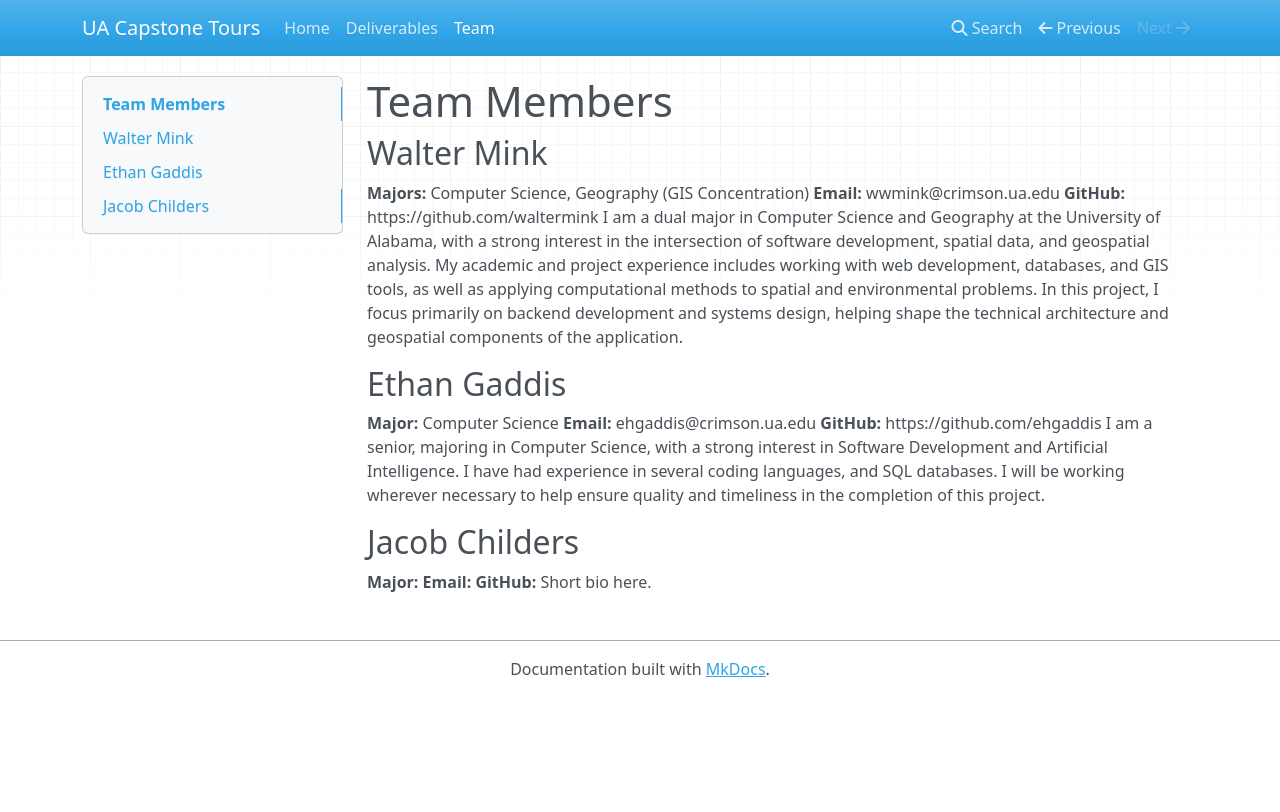
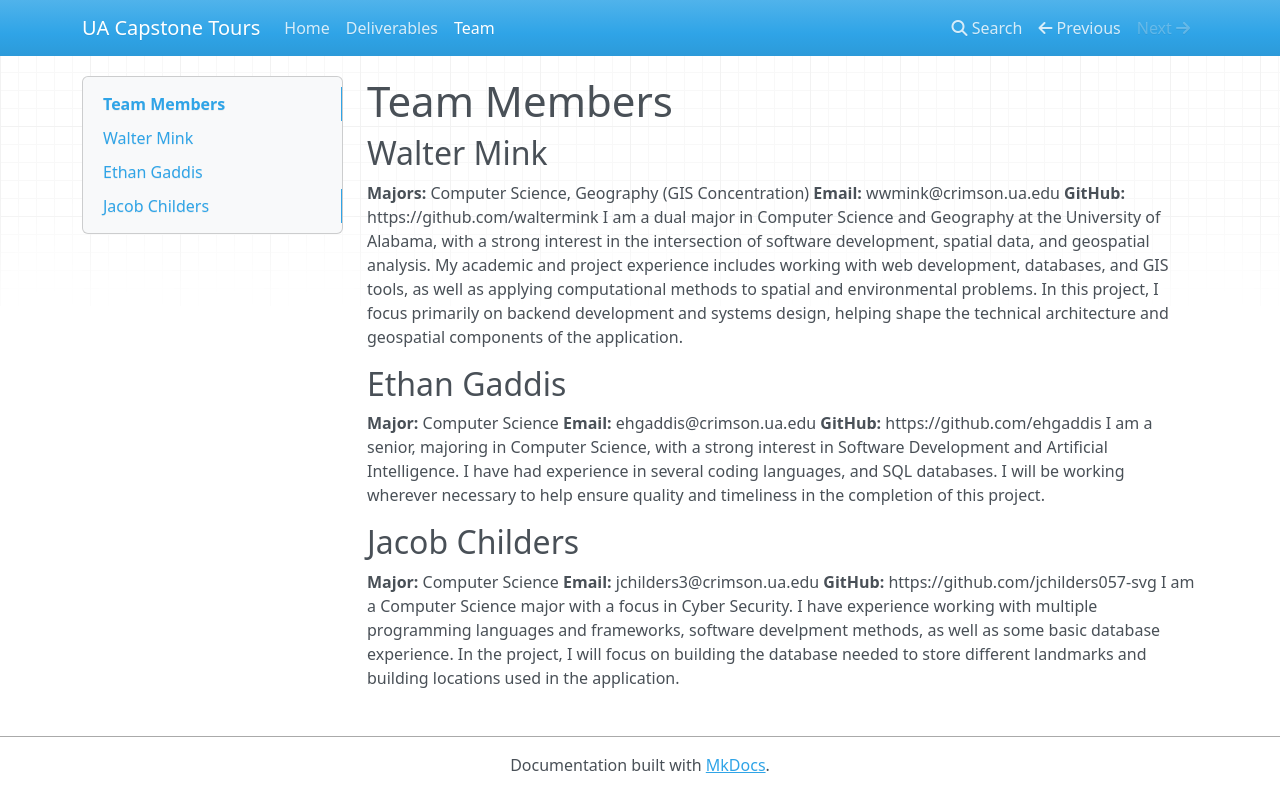
Before and after one commit to waltermink/ua-capstone-tours, an MkDocs documentation site: the page built from docs/team.md, in a window 1280 px wide. Shown: the top 812 px of the page. Built offline with MkDocs 1.6.1, drawn with Linux system fonts in a browser that asks for light colours; nearby versions of some CDN libraries.

Commit message:
Created my bio for the website page

```diff
--- a/docs/team.md
+++ b/docs/team.md
@@ -10,7 +10,7 @@ I am a dual major in Computer Science and Geography at the University of Alabama
 **GitHub:** https://github.com/ehgaddis
 I am a senior, majoring in Computer Science, with a strong interest in Software Development and Artificial Intelligence. I have had experience in several coding languages, and SQL databases. I will be working wherever necessary to help ensure quality and timeliness in the completion of this project.
 ## Jacob Childers
-**Major:**
-**Email:**
-**GitHub:**
-Short bio here.
+**Major:** Computer Science
+**Email:** jchilders3@crimson.ua.edu
+**GitHub:** https://github.com/jchilders057-svg
+I am a Computer Science major with a focus in Cyber Security. I have experience working with multiple programming languages and frameworks, software develpment methods, as well as some basic database experience. In the project, I will focus on building the database needed to store different landmarks and building locations used in the application.
```
